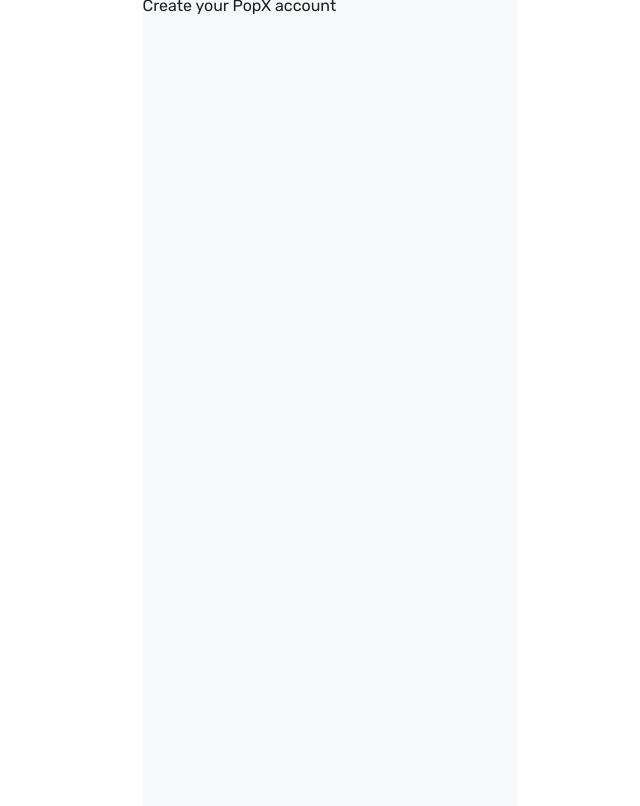
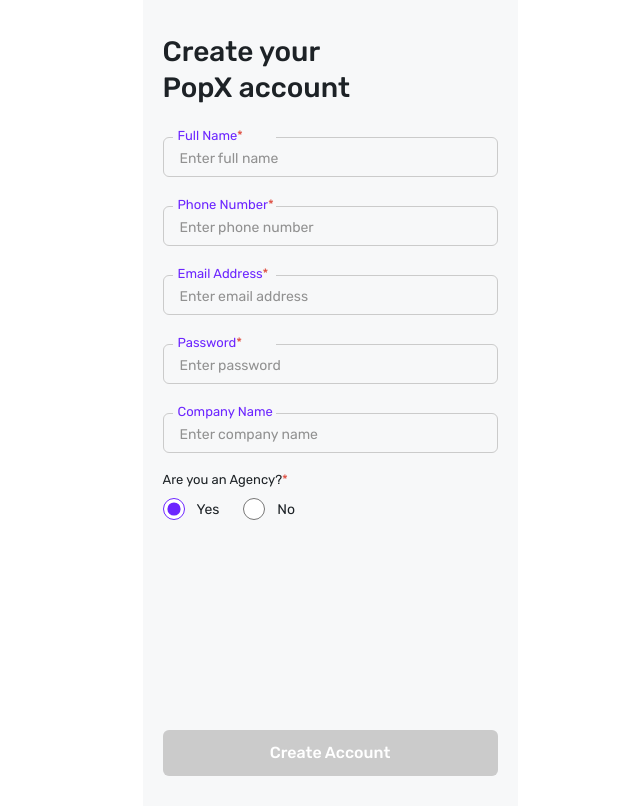
Before and after one commit to HarshalMargaj/educase-assignment-harshal-margaj, a React (Vite) app: page /sign-up in a window 1280 px wide. Shown: the whole page, without its empty margins (310-950 px from the left). Built offline with nearby package versions, Linux system fonts and the light colour scheme.

Commit message:
feat: implement SignUp page

```diff
--- a/src/components/Input.jsx
+++ b/src/components/Input.jsx
@@ -1,6 +1,14 @@
 import React from "react";
 
-const Input = ({ id, placeholder, label, type = "text", onChange, value }) => {
+const Input = ({
+	id,
+	placeholder,
+	label,
+	type = "text",
+	onChange,
+	value,
+	required,
+}) => {
 	return (
 		<div className="relative border-[1px] border-[#CBCBCB] rounded-[6px]  h-[40px] box-border">
 			<div className="px-[16px] py-[6px] flex items-center h-full">
@@ -8,14 +16,15 @@ const Input = ({ id, placeholder, label, type = "text", onChange, value }) => {
 					type={type}
 					id={id}
 					placeholder={placeholder}
-					className="block mb-0 border-none outline-none w-full h-full placeholder:text-[#919191] placeholder:text-[14px] "
+					className="block mb-0 border-none outline-none w-full h-full text-primary placeholder:text-[#919191] placeholder:text-[14px] "
 					value={value}
 					onChange={onChange}
+					required={required}
 				/>
 			</div>
 			<label
 				htmlFor={id}
-				className="absolute -top-[12px] left-[9px] w-[103px] px-[5px] bg-[#F7F8F9] text-secondary text-[13px] font-normal "
+				className="absolute -top-[11px] left-[9px] w-[103px] pl-[5px] bg-[#F7F8F9] text-secondary text-[13px] font-normal leading-[17px]"
 			>
 				{label}
 			</label>
--- /dev/null
+++ b/src/components/RadioInput.jsx
@@ -0,0 +1,21 @@
+import React from "react";
+
+const RadioInput = ({ label, value, name, onChange, checked }) => {
+	return (
+		<label className="flex items-center space-x-[12px]">
+			<input
+				type="radio"
+				name={name}
+				value={value}
+				checked={checked}
+				className="h-[22px] w-[22px] text-primary  accent-[#6C25FF] "
+				onChange={onChange}
+			/>
+			<span className="leading-[17px] text-[14px] text-primary">
+				{label}
+			</span>
+		</label>
+	);
+};
+
+export default RadioInput;
--- /dev/null
+++ b/src/components/RequiredStar.jsx
@@ -0,0 +1,5 @@
+import React from "react";
+
+const RequiredStar = () => <span className="text-[#DD4A3D]">*</span>;
+
+export default RequiredStar;
--- a/src/pages/SignIn.jsx
+++ b/src/pages/SignIn.jsx
@@ -33,6 +33,7 @@ const SignIn = () => {
 								email: e.target.value,
 							})
 						}
+						required={true}
 					/>
 					<Input
 						id="password"
@@ -46,6 +47,7 @@ const SignIn = () => {
 								password: e.target.value,
 							})
 						}
+						required={true}
 					/>
 				</div>
 				<Button
--- a/src/pages/SignUp.jsx
+++ b/src/pages/SignUp.jsx
@@ -1,9 +1,148 @@
-import React from "react";
+import React, { useState } from "react";
+
+import Button from "../components/Button";
+import Input from "../components/Input";
+import RadioInput from "../components/RadioInput";
+import RequiredStar from "../components/RequiredStar";
+
+const inputFields = [
+	{
+		id: "fullname",
+		label: "Full Name",
+		placeholder: "Enter full name",
+		type: "text",
+		required: true,
+	},
+	{
+		id: "phone",
+		label: "Phone Number",
+		placeholder: "Enter phone number",
+		type: "tel",
+		required: true,
+	},
+	{
+		id: "email",
+		label: "Email Address",
+		placeholder: "Enter email address",
+		type: "email",
+		required: true,
+	},
+	{
+		id: "password",
+		label: "Password",
+		placeholder: "Enter password",
+		type: "password",
+		required: true,
+	},
+	{
+		id: "company",
+		label: "Company Name",
+		placeholder: "Enter company name",
+		type: "text",
+		required: false,
+	},
+];
 
 const SignUp = () => {
+	const [userInput, setUserInput] = useState({
+		fullname: "",
+		phone: "",
+		email: "",
+		password: "",
+		company: "",
+		agency: "yes",
+	});
+
 	return (
-		<div>
-			<div className="text-primary">Create your PopX account</div>
+		<div className="flex flex-col justify-between px-[20px] pt-[40px] pb-[30px] h-full">
+			<div className="space-y-[31px]">
+				<div className="text-primary text-[28px]  font-medium leading-[36px]">
+					Create your <br />
+					PopX account
+				</div>
+				<div className="space-y-[18px]">
+					<div className="flex flex-col gap-[29px]">
+						{inputFields.map(field => (
+							<Input
+								key={field.id}
+								placeholder={field.placeholder}
+								label={
+									<span>
+										{field.label}
+										{field.required && <RequiredStar />}
+									</span>
+								}
+								id={field.id}
+								type={field.type}
+								required={field.required}
+								value={userInput[field.id]}
+								onChange={e => {
+									let value = e.target.value;
+
+									if (field.id === "phone") {
+										value = value.replace(/[^0-9]/g, "");
+									}
+									setUserInput({
+										...userInput,
+										[field.id]: value,
+									});
+								}}
+							/>
+						))}
+					</div>
+					<div className="space-y-[10px]">
+						<div className="text-[13px] text-primary leading-[17px]">
+							Are you an Agency?
+							<RequiredStar />
+						</div>
+						<div className="flex space-x-6">
+							<RadioInput
+								name="agency"
+								value="yes"
+								label="Yes"
+								checked={userInput.agency === "yes"}
+								onChange={e =>
+									setUserInput({
+										...userInput,
+										agency: e.target.value,
+									})
+								}
+							/>
+							<RadioInput
+								name="agency"
+								value="no"
+								label="No"
+								checked={userInput.agency === "no"}
+								onChange={e =>
+									setUserInput({
+										...userInput,
+										agency: e.target.value,
+									})
+								}
+							/>
+						</div>
+					</div>
+				</div>
+			</div>
+			<Button
+				disabled={
+					!userInput.fullname ||
+					!userInput.phone ||
+					!userInput.email ||
+					!userInput.password
+				}
+				to="profile"
+				className={`text-white ${
+					userInput.fullname &&
+					userInput.phone &&
+					userInput.email &&
+					userInput.password
+						? "bg-primary "
+						: "bg-secondary"
+				}`}
+			>
+				Create Account
+			</Button>
 		</div>
 	);
 };
```
